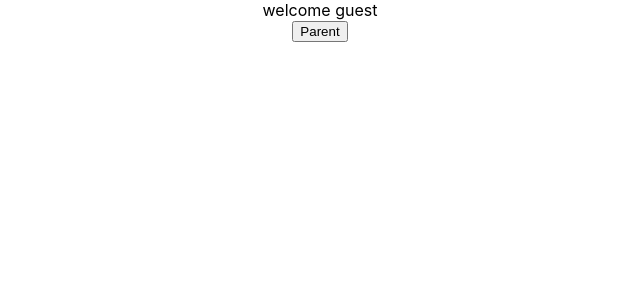
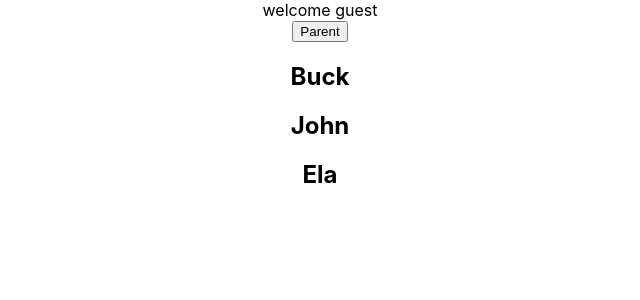
Before and after one commit to NorrisChenCA/norris_reactjs, a React (Create React App) app in the folder hello-world/: page / in a window 1280 px wide. Shown: the top 300 px of the page, without its empty margins (320-960 px from the left). Built offline with nearby package versions, Linux system fonts and the light colour scheme.

Commit message:
Namelist

```diff
--- a/hello-world/src/App.js
+++ b/hello-world/src/App.js
@@ -13,11 +13,13 @@ import ClassClick from './components/ClassClick';
 import EventBind2 from './components/EventBind2';
 import Parent from './components/Parent';
 import User from './components/User';
+import Namelist from './components/Namelist';
 function App() {
   return (
     <div className="App">
       <User />
       <Parent />
+      <Namelist />
       {/*<Greet3 name = "Stark" otherName = "Stank" />*/}
       {/*<Welcome />*/}
       { /*<Hi />*/}
--- /dev/null
+++ b/hello-world/src/components/Namelist.js
@@ -0,0 +1,14 @@
+import React from "react"
+
+function Namelist(){
+    const names = ["Buck", "John", "Ela"]
+    return(
+        <div>
+            <h2>{names[0]}</h2>
+            <h2>{names[1]}</h2>
+            <h2>{names[2]}</h2>
+        </div>
+    )
+}
+
+export default Namelist
--- a/hello-world/src/components/User.js
+++ b/hello-world/src/components/User.js
@@ -9,21 +9,29 @@ class User extends Component{
     }
 
     render(){
-        if(this.state.isLoggedIn){
-            return(
-                <div>
-                    welcome Norris
-                </div>
-            )
-        }
-        else{
-            return(
-                <div>
-                    welcome guest
-                </div>
-            )
-        }
+        return this.state.isLoggedIn ? (
+            <div>welcome Norris</div>
+        ) : (
+            <div>welcome guest</div>
+        )
     }
+
+    //render(){
+        //if(this.state.isLoggedIn){
+           // return(
+              //  <div>
+               //     welcome Norris
+              //  </div>
+         //   )
+       // }
+       // else{
+         //   return(
+         //       <div>
+           //         welcome guest
+          //      </div>
+         //   )
+       // }
+   // }
 }
 
 export default User
```
